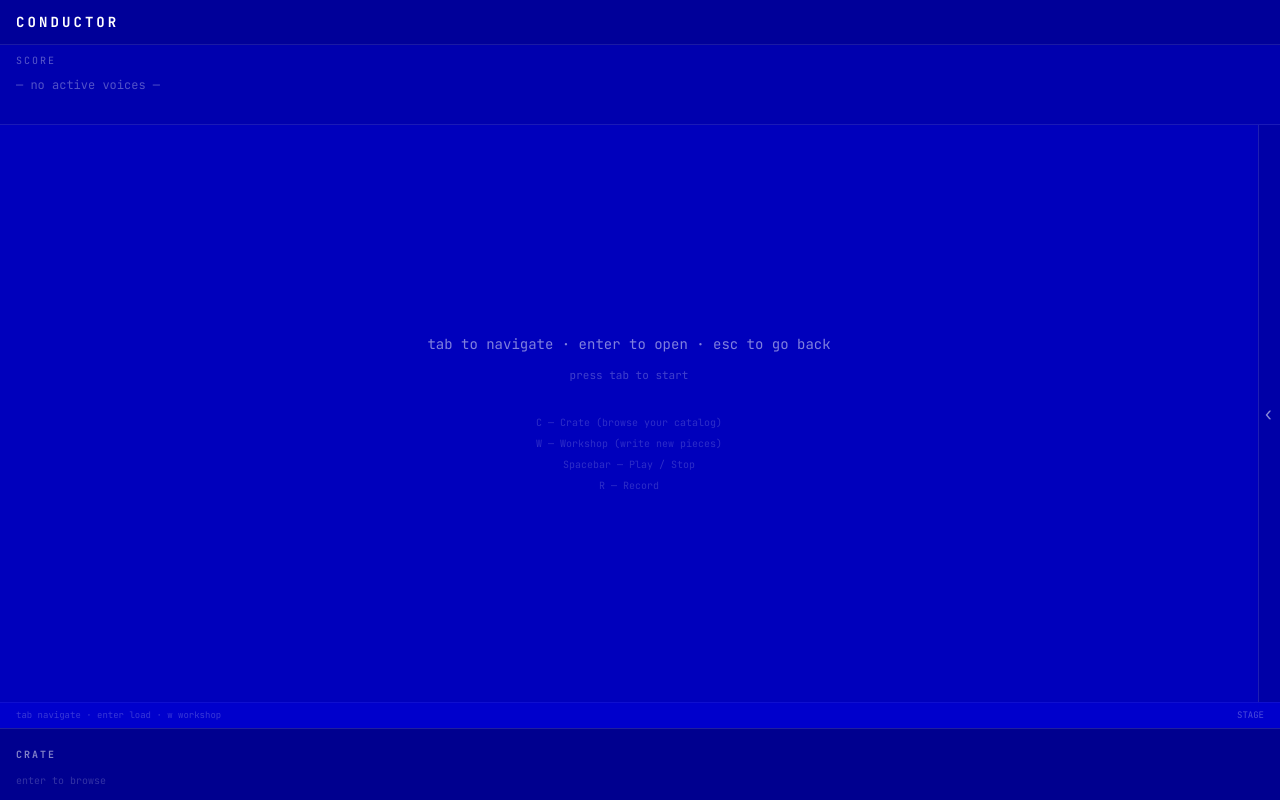
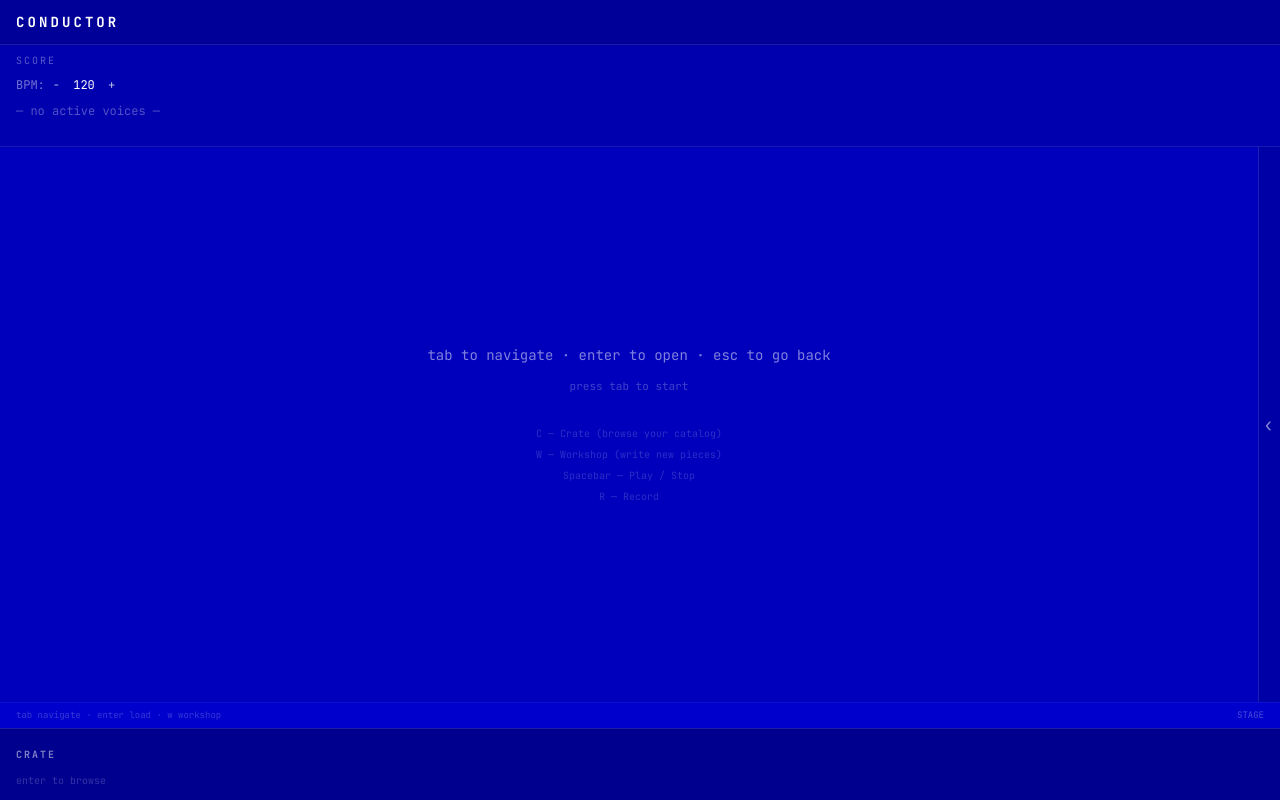
Before and after one commit to gregbruss/conductor, a React (Vite) app: page / in a window 1280 px wide. Both pictures are taken after a click on the button "start performing". Built offline with nearby package versions, Linux system fonts and the light colour scheme.

Commit message:
Add global BPM control to the score

```diff
--- a/src/App.tsx
+++ b/src/App.tsx
@@ -7,6 +7,7 @@ import LandingPage from './components/LandingPage';
 import WorkshopOverlay from './components/WorkshopOverlay';
 import { parseLayers, reconstructCode } from './lib/parser';
 import { loadCrate, loadSetNames, saveCrate, saveSetNames } from './lib/crateStore';
+import { adjustBpm } from './lib/localOps';
 import { useTreeNav, type NavLevel } from './hooks/useTreeNav';
 import type { CrateVoice, VoiceRole } from './types';
 
@@ -136,6 +137,8 @@ export default function App() {
   const strudelReady = useRef(false);
   const samplesReady = useRef(false);
   const evalTimer = useRef<ReturnType<typeof setTimeout> | null>(null);
+  const bpmHoldTimeout = useRef<ReturnType<typeof setTimeout> | null>(null);
+  const bpmHoldInterval = useRef<ReturnType<typeof setInterval> | null>(null);
   const pendingCode = useRef('');
   const isPlayingRef = useRef(false);
   const mutedIdsRef = useRef<Set<string>>(new Set());
@@ -159,6 +162,11 @@ export default function App() {
     const timeout = setTimeout(() => setStatusMessage(null), 2400);
     return () => clearTimeout(timeout);
   }, [statusMessage]);
+
+  useEffect(() => () => {
+    if (bpmHoldTimeout.current) clearTimeout(bpmHoldTimeout.current);
+    if (bpmHoldInterval.current) clearInterval(bpmHoldInterval.current);
+  }, []);
 
   useEffect(() => {
     if (!isRecording) {
@@ -368,9 +376,48 @@ export default function App() {
     });
   };
 
+  const handleAdjustBpm = async (delta: number) => {
+    const nextBpm = Math.max(40, Math.min(220, Math.round(bpm + delta)));
+    if (nextBpm === bpm) return;
+
+    const nextCode = adjustBpm(code, nextBpm);
+    setCode(nextCode);
+
+    if (isPlayingRef.current && layers.length > 0) {
+      try {
+        window.hush();
+      } catch {}
+      const ok = await evalStrudel(nextCode, mutedIds, soloId);
+      if (ok) setIsPlaying(true);
+    }
+
+    setStatusMessage(`tempo ${nextBpm} bpm`);
+  };
+
+  const stopBpmHold = () => {
+    if (bpmHoldTimeout.current) {
+      clearTimeout(bpmHoldTimeout.current);
+      bpmHoldTimeout.current = null;
+    }
+    if (bpmHoldInterval.current) {
+      clearInterval(bpmHoldInterval.current);
+      bpmHoldInterval.current = null;
+    }
+  };
+
+  const startBpmHold = (delta: number) => {
+    stopBpmHold();
+    void handleAdjustBpm(delta);
+    bpmHoldTimeout.current = setTimeout(() => {
+      bpmHoldInterval.current = setInterval(() => {
+        void handleAdjustBpm(delta);
+      }, 90);
+    }, 320);
+  };
+
 
   const handlePlay = async () => {
-    if (!code) return;
+    if (!code || layers.length === 0) return;
     const ok = await evalStrudel(code);
     if (ok) setIsPlaying(true);
   };
@@ -385,7 +432,7 @@ export default function App() {
 
   const handleRecordToggle = async () => {
     if (!isRecording) {
-      if (!code) return;
+      if (!code || layers.length === 0) return;
       if (!isPlayingRef.current) {
         const ok = await evalStrudel(code);
         if (ok) setIsPlaying(true);
@@ -414,7 +461,7 @@ export default function App() {
     setCode('');
   };
 
-  const hasCode = !!code;
+  const hasActiveLayers = layers.length > 0;
   const stagedVoiceNames = useMemo(() => new Set(layers.map((layer) => layer.label)), [layers]);
 
   // Refs for callbacks that need current values without causing re-renders
@@ -513,9 +560,39 @@ export default function App() {
         </div>
       </div>
 
-      <div className="shrink-0" style={{ borderBottom: '1px solid rgba(255,255,255,0.1)', background: 'rgba(0,0,0,0.15)', minHeight: isCompactLayout ? '62px' : '80px' }}>
+      <div className="shrink-0" style={{ borderBottom: '1px solid rgba(255,255,255,0.1)', background: 'rgba(0,0,0,0.15)', minHeight: isCompactLayout ? '84px' : '102px' }}>
         <div className="px-4 py-2 text-[10px] uppercase tracking-[0.2em]" style={{ color: 'rgba(255,255,255,0.35)' }}>
           score
+        </div>
+        <div className="px-4 pb-2 flex items-center gap-2 text-[12px]">
+          <span style={{ color: 'rgba(255,255,255,0.45)' }}>BPM:</span>
+          <button
+            type="button"
+            onPointerDown={() => startBpmHold(-1)}
+            onPointerUp={stopBpmHold}
+            onPointerLeave={stopBpmHold}
+            onPointerCancel={stopBpmHold}
+            className="cursor-pointer"
+            style={{ color: 'rgba(255,255,255,0.72)' }}
+            aria-label="Decrease BPM"
+            title="Decrease BPM"
+          >
+            -
+          </button>
+          <span className="min-w-[32px] text-center text-white">{Math.round(bpm)}</span>
+          <button
+            type="button"
+            onPointerDown={() => startBpmHold(1)}
+            onPointerUp={stopBpmHold}
+            onPointerLeave={stopBpmHold}
+            onPointerCancel={stopBpmHold}
+            className="cursor-pointer"
+            style={{ color: 'rgba(255,255,255,0.72)' }}
+            aria-label="Increase BPM"
+            title="Increase BPM"
+          >
+            +
+          </button>
         </div>
         {layers.length > 0 ? (
           <SequencerOverview
@@ -602,7 +679,7 @@ export default function App() {
                 </div>
               </div>
             </div>
-          ) : !hasCode ? (
+          ) : !hasActiveLayers ? (
             <div className="h-full flex flex-col items-center justify-center px-4 text-center">
               <div className="text-[14px]" style={{ color: 'rgba(255,255,255,0.5)' }}>
                 tab to navigate · enter to open · esc to go back
```
